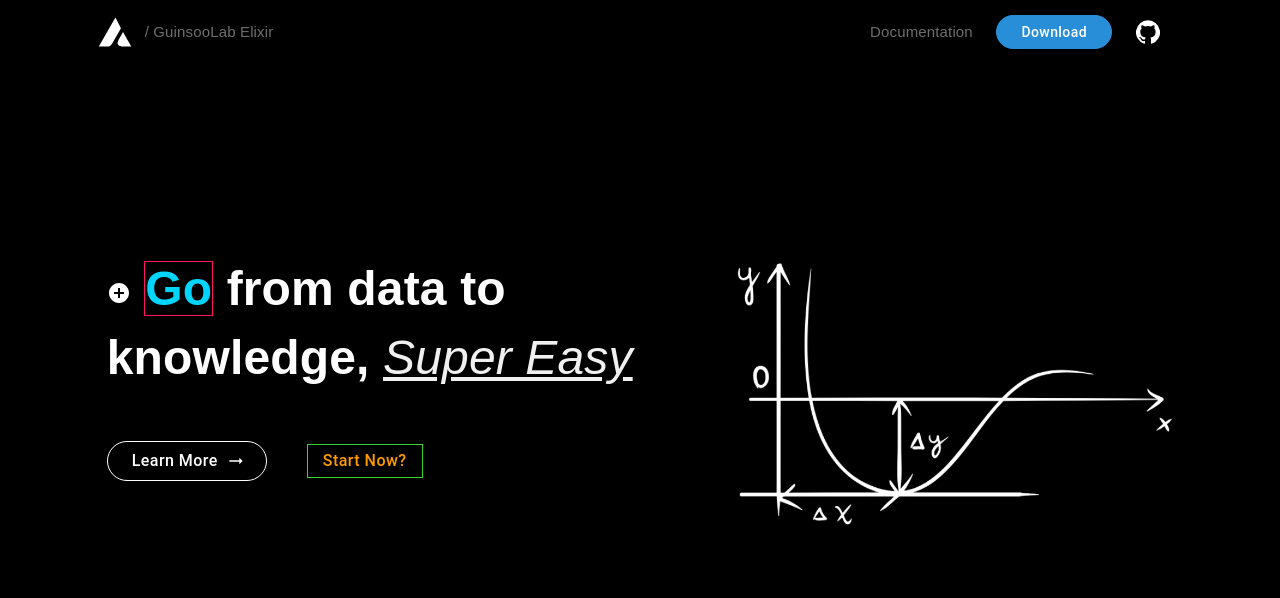
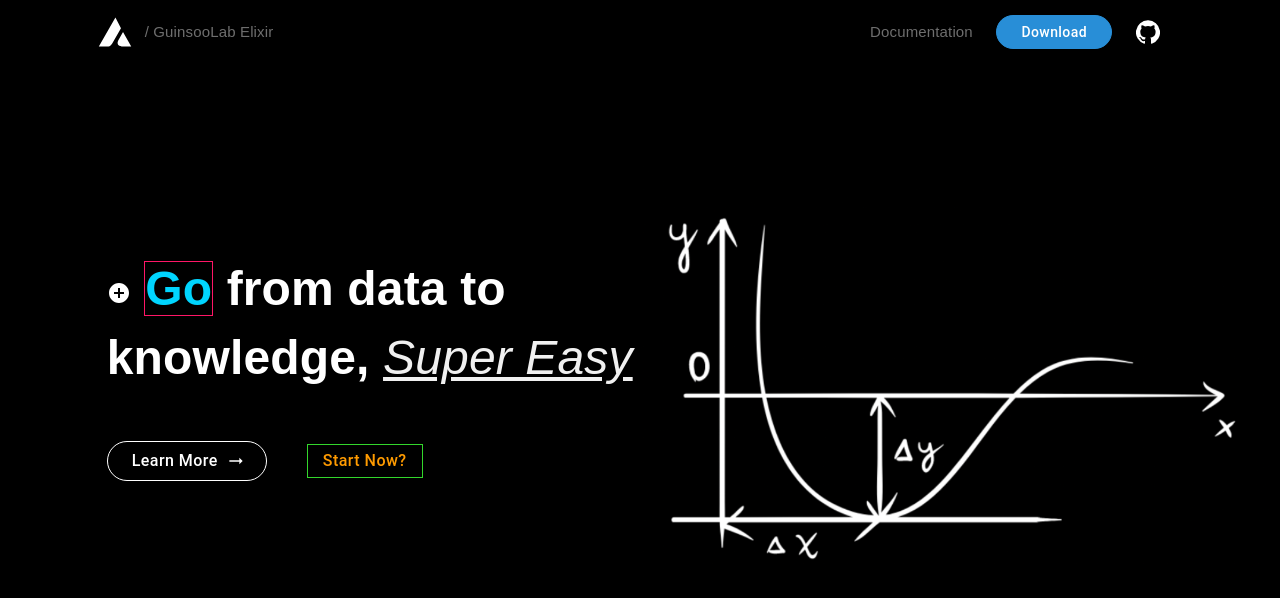
Before and after one commit to ElixirNote/elixir-web, a React (Create React App) app: page /#/app/home in a window 1280 px wide. Shown: the top 598 px of the page. Built offline with nearby package versions, Linux system fonts and the light colour scheme.

Commit message:
update elixir feature

```diff
--- a/src/pages/home/components/Feature1.js
+++ b/src/pages/home/components/Feature1.js
@@ -5,7 +5,7 @@ import { makeStyles } from "@material-ui/styles";
 import ArrowRightAltIcon from "@material-ui/icons/ArrowRightAlt";
 import AddCircleIcon from '@material-ui/icons/AddCircle';
 
-import PossibleSheet from "../../../images/possible_sheet.png";
+import PossibleElixir from "../../../images/possible_elixir.png";
 
 const useStyles = makeStyles(theme => ({
   root: {
@@ -120,7 +120,7 @@ export default function Feature1() {
         </Grid>
         <Grid item xs={6}>
           <div className={classes.rightPaper}>
-            <img src={PossibleSheet} width={"100%"} alt="possible-sheet" />
+            <img src={PossibleElixir} width={"100%"} alt="possible-sheet" />
           </div>
         </Grid>
         {/*<Grid item xs={1}>*/}
```
Also changed, not shown: src/images/possible_elixir.png (added), src/images/possible_sheet.png (deleted).
